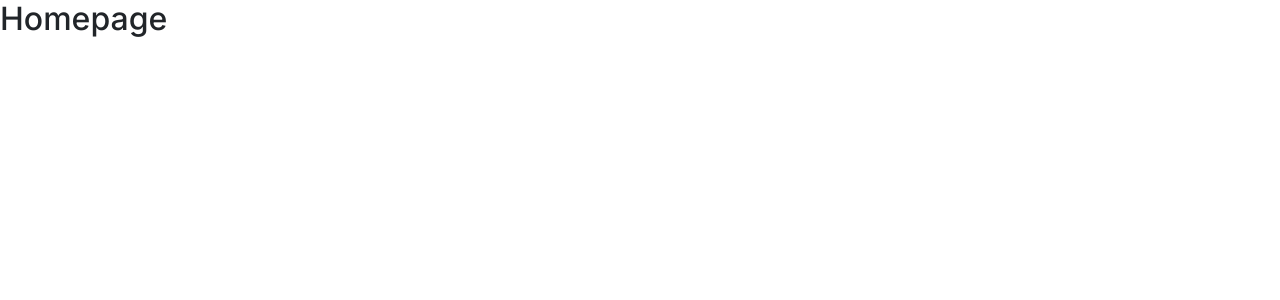
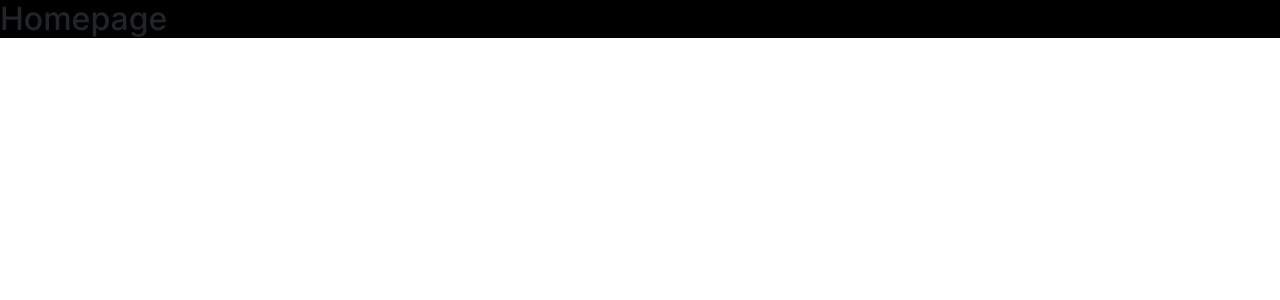
Before and after one commit to mubinkg/product-management-frontend, a Next.js app: page / in a window 1280 px wide. Shown: the top 300 px of the page. Built offline with nearby package versions, Linux system fonts and the light colour scheme.

Commit message:
udpate design

```diff
--- /dev/null
+++ b/src/app/home.module.css
@@ -0,0 +1,3 @@
+.main{
+    background-color: black;
+}
--- a/src/app/page.tsx
+++ b/src/app/page.tsx
@@ -1,6 +1,8 @@
+import styles from './home.module.css'
+
 export default function Home() {
   return (
-    <main>
+    <main className={styles.main}>
       <h2>Homepage</h2>
     </main>
   );
```
